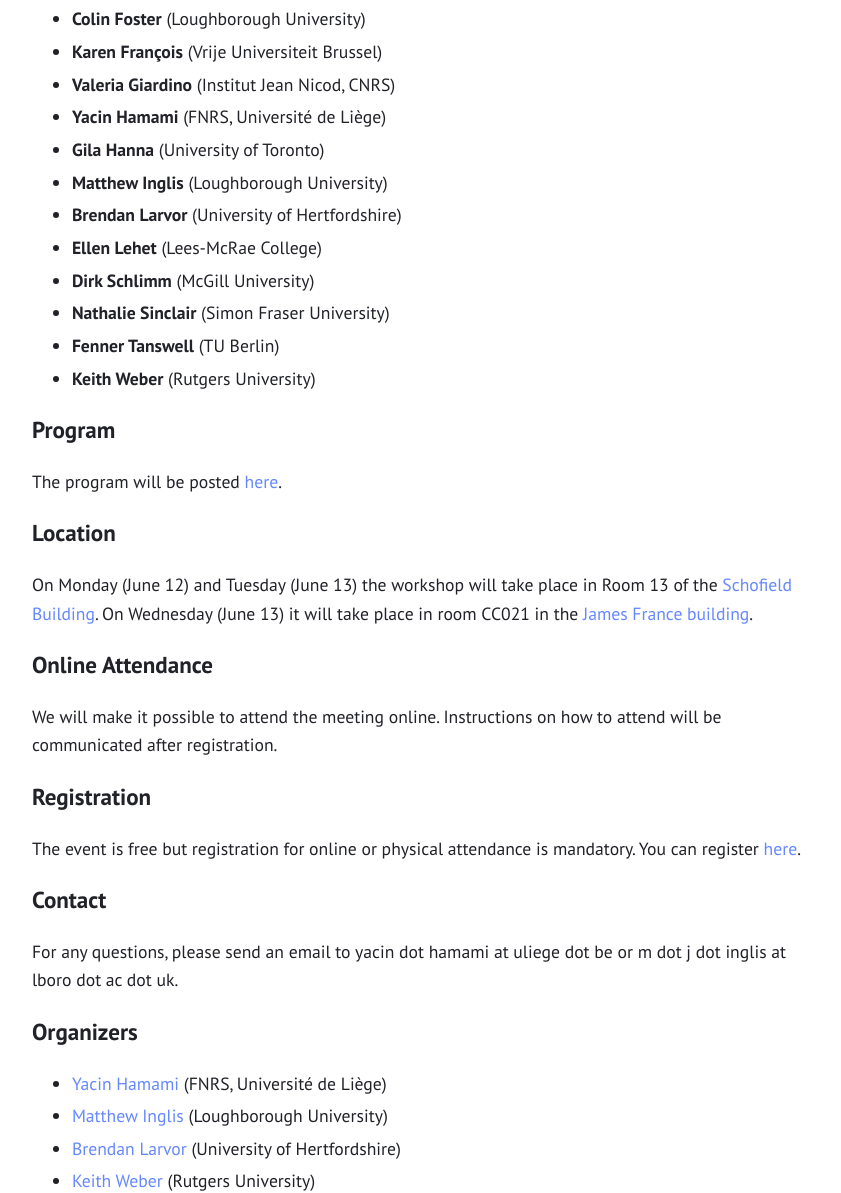
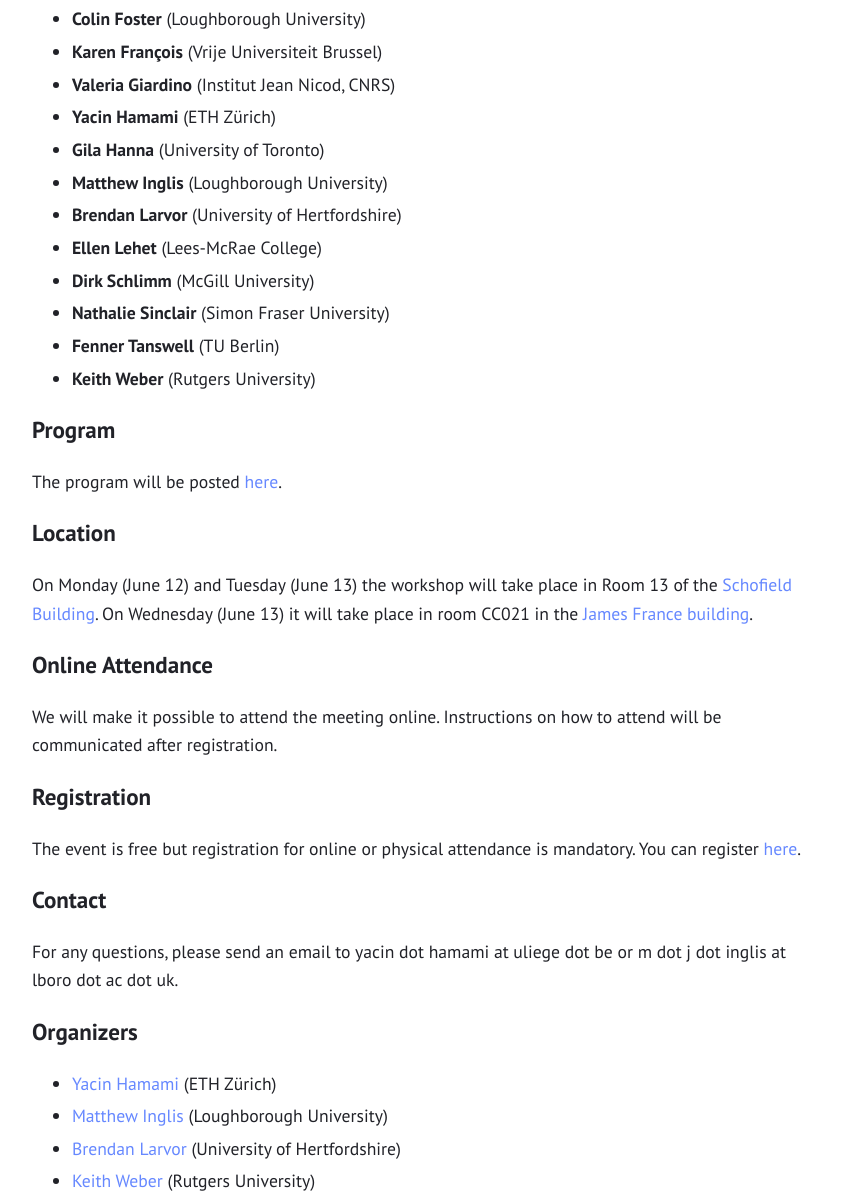
Before and after one commit to yhamami/mathed-pmp-workshop, a Jekyll site: the page built from index.md, in a window 1280 px wide. Shown: the part 783-1976 px from the top of the page, without its empty margins (219-1060 px from the left). Built offline with Jekyll 4.4.1, drawn with Linux system fonts in a browser that asks for light colours.

```diff
--- a/index.md
+++ b/index.md
@@ -17,7 +17,7 @@ The workshop will take place on **June 12-14, 2023** at [Loughborough University
 - **Colin Foster** (Loughborough University)
 - **Karen François** (Vrije Universiteit Brussel)
 - **Valeria Giardino** (Institut Jean Nicod, CNRS)
-- **Yacin Hamami** (FNRS, Université de Liège)
+- **Yacin Hamami** (ETH Zürich)
 - **Gila Hanna** (University of Toronto)
 - **Matthew Inglis** (Loughborough University)
 - **Brendan Larvor** (University of Hertfordshire)
@@ -49,7 +49,7 @@ For any questions, please send an email to yacin dot hamami at uliege dot be or
 
 # Organizers
 
-- [Yacin Hamami](https://www.yacinhamami.com/) (FNRS, Université de Liège)
+- [Yacin Hamami](https://www.yacinhamami.com/) (ETH Zürich)
 - [Matthew Inglis](https://www.lboro.ac.uk/departments/maths-education/staff/matthew-inglis/) (Loughborough University)
 - [Brendan Larvor](https://brendanlarvor.wordpress.com/) (University of Hertfordshire)
 - [Keith Weber](https://gse.rutgers.edu/faculty/keith-weber/) (Rutgers University)
```
